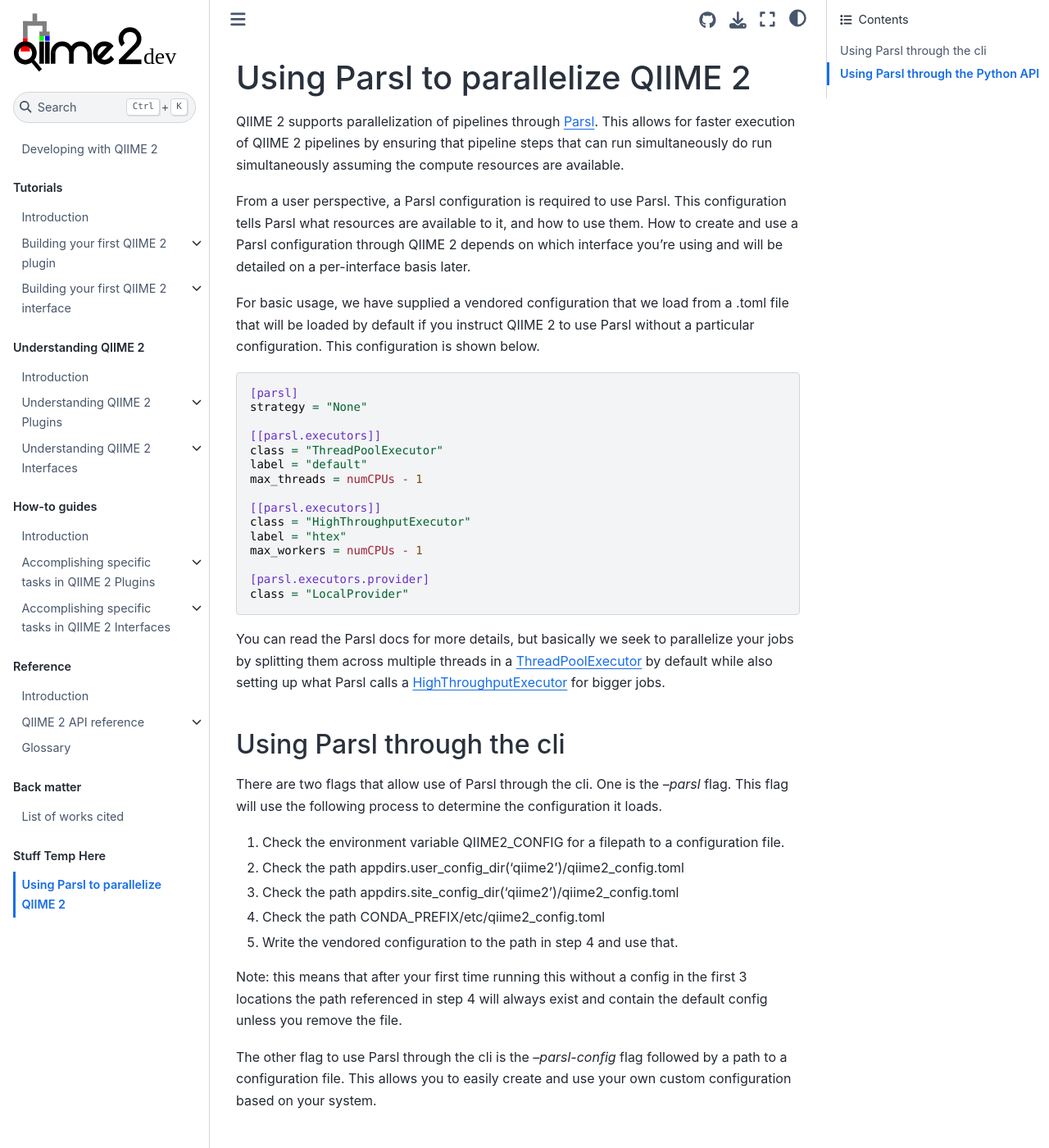
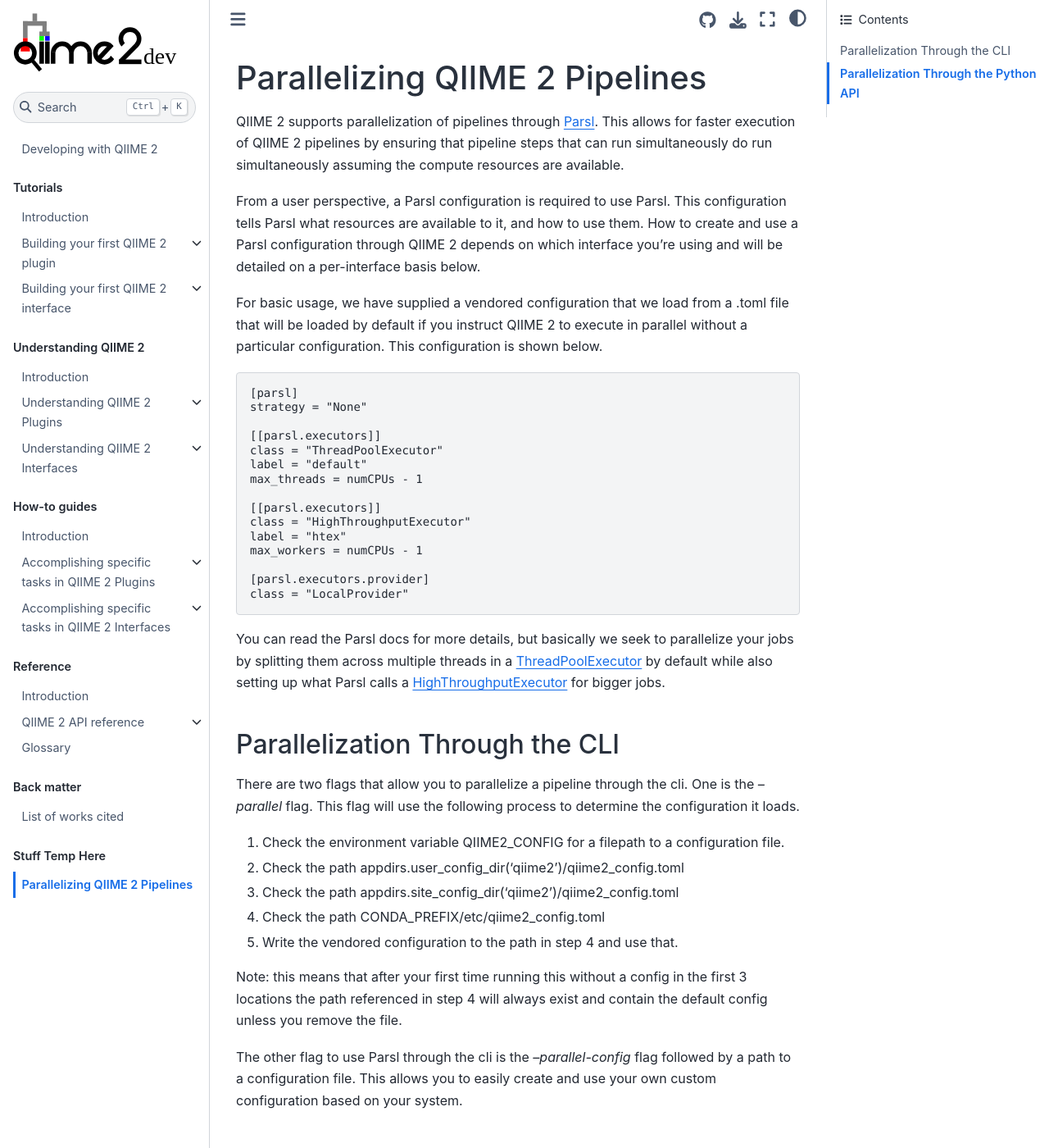
Before and after one commit to caporaso-lab/developing-with-qiime2, a Jupyter Book: the page built from book/parallel.rst, in a window 1280 px wide and 1400 px high. Shown: the whole window at 82% size. Built offline with Jupyter Book 1.0.4 settings and Sphinx 7.4.7 and the Sphinx Book theme 1.1.4, drawn with Linux system fonts in a browser that asks for light colours; some of the changed text lies outside the part shown.

Commit message:
parsl -> parallel

```diff
--- a/book/_toc.yml
+++ b/book/_toc.yml
@@ -52,4 +52,4 @@ parts:
       - file: 99-bibliography
   - caption: "Stuff Temp Here"
     chapters:
-      - file: parsl
+      - file: parallel
--- a/book/parsl.rst
+++ b/book/parallel.rst
@@ -1,14 +1,14 @@
-Using Parsl to parallelize QIIME 2
-##################################
+Parallelizing QIIME 2 Pipelines
+###############################
 
 QIIME 2 supports parallelization of pipelines through `Parsl <https://parsl.readthedocs.io/en/stable/1-parsl-introduction.html>`_.
 This allows for faster execution of QIIME 2 pipelines by ensuring that pipeline steps that can run simultaneously do run simultaneously assuming the compute resources are available.
 
-From a user perspective, a Parsl configuration is required to use Parsl. This configuration tells Parsl what resources are available to it, and how to use them. How to create and use a Parsl configuration through QIIME 2 depends on which interface you're using and will be detailed on a per-interface basis later.
+From a user perspective, a Parsl configuration is required to use Parsl. This configuration tells Parsl what resources are available to it, and how to use them. How to create and use a Parsl configuration through QIIME 2 depends on which interface you're using and will be detailed on a per-interface basis below.
 
-For basic usage, we have supplied a vendored configuration that we load from a .toml file that will be loaded by default if you instruct QIIME 2 to use Parsl without a particular configuration. This configuration is shown below.
+For basic usage, we have supplied a vendored configuration that we load from a .toml file that will be loaded by default if you instruct QIIME 2 to execute in parallel without a particular configuration. This configuration is shown below.
 
-.. code-block:: toml
+.. code-block::
 
     [parsl]
     strategy = "None"
@@ -28,10 +28,10 @@ For basic usage, we have supplied a vendored configuration that we load from a .
 
 You can read the Parsl docs for more details, but basically we seek to parallelize your jobs by splitting them across multiple threads in a `ThreadPoolExecutor <https://parsl.readthedocs.io/en/stable/stubs/parsl.executors.ThreadPoolExecutor.html?highlight=Threadpoolexecutor>`_ by default while also setting up what Parsl calls a `HighThroughputExecutor <https://parsl.readthedocs.io/en/stable/stubs/parsl.executors.HighThroughputExecutor.html?highlight=HighThroughputExecutor>`_  for bigger jobs.
 
-Using Parsl through the cli
-+++++++++++++++++++++++++++
+Parallelization Through the CLI
++++++++++++++++++++++++++++++++
 
-There are two flags that allow use of Parsl through the cli. One is the `--parsl` flag. This flag will use the following process to determine the configuration it loads.
+There are two flags that allow you to parallelize a pipeline through the cli. One is the `--parallel` flag. This flag will use the following process to determine the configuration it loads.
 
 1. Check the environment variable QIIME2_CONFIG for a filepath to a configuration file.
 
@@ -45,7 +45,7 @@ There are two flags that allow use of Parsl through the cli. One is the `--parsl
 
 Note: this means that after your first time running this without a config in the first 3 locations the path referenced in step 4 will always exist and contain the default config unless you remove the file.
 
-The other flag to use Parsl through the cli is the `--parsl-config` flag followed by a path to a configuration file. This allows you to easily create and use your own custom configuration based on your system.
+The other flag to use Parsl through the cli is the `--parallel-config` flag followed by a path to a configuration file. This allows you to easily create and use your own custom configuration based on your system.
 
-Using Parsl through the Python API
-++++++++++++++++++++++++++++++++++
+Parallelization Through the Python API
+++++++++++++++++++++++++++++++++++++++
```
